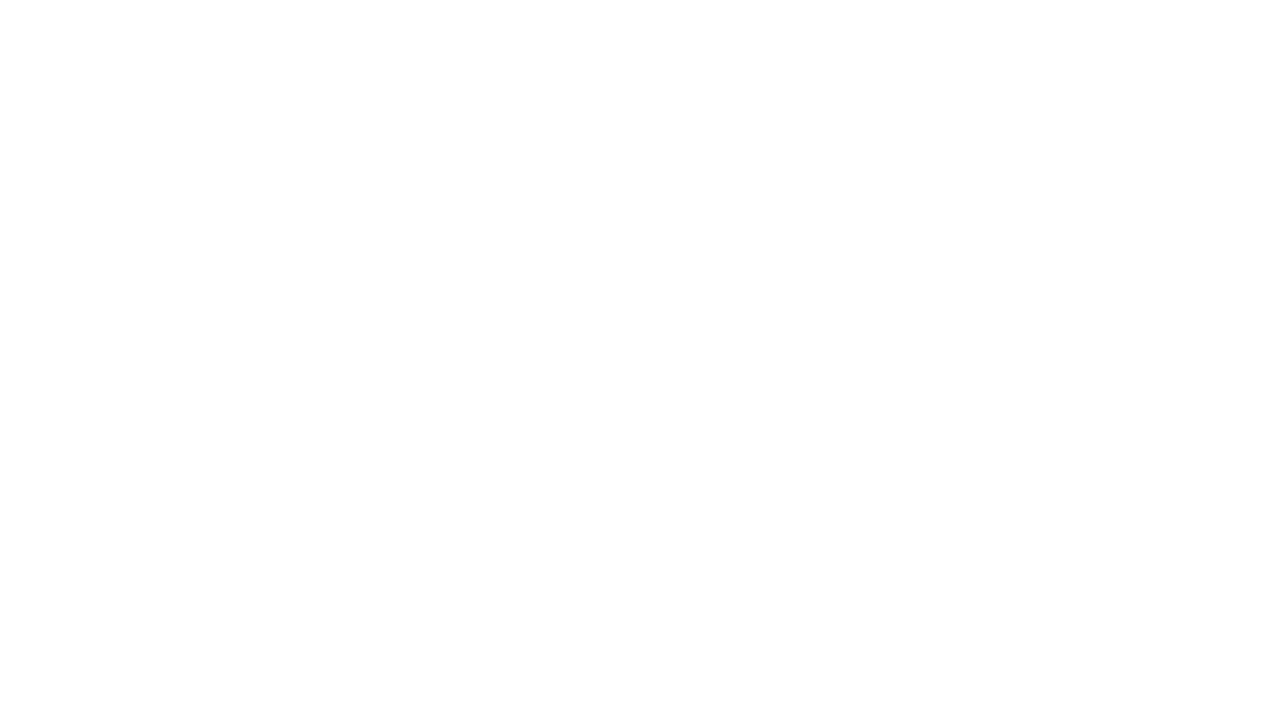
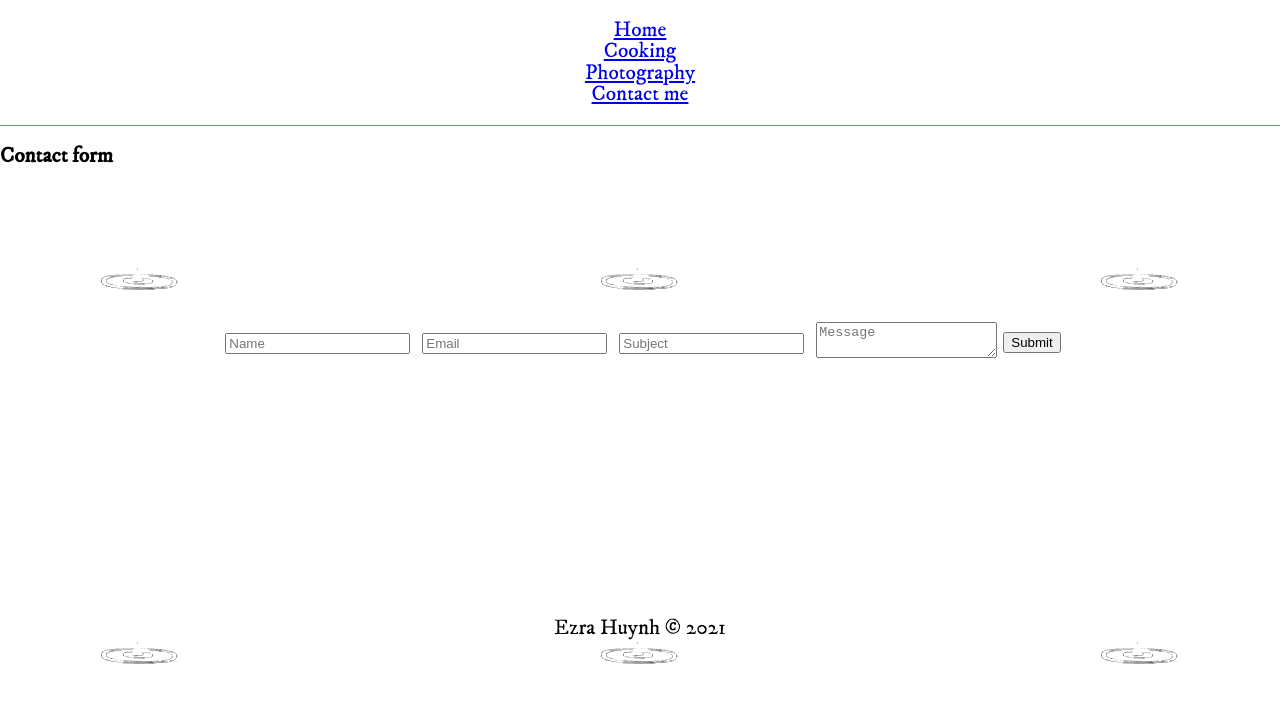
Before and after one commit to ezra-huynh/ezra-huynh.github.io, a plain HTML site: page contact.html in a window 1280 px wide. Drawn offline with nearby package versions, Linux system fonts and the light colour scheme.

Commit message:
contact form

```diff
--- a/contact.html
+++ b/contact.html
@@ -0,0 +1,51 @@
+<!DOCTYPE html>
+<html lang="en">
+<head>
+    <meta charset="UTF-8">
+    <meta name="viewport" content="width=device-width, initial-scale=1.0;">
+    <link rel="stylesheet" type="text/css" href="css/html5reset.css">
+    <link rel='stylesheet' href='css/style_contact.css'>
+    <link rel="preconnect" href="https://fonts.gstatic.com">
+    <link href="https://fonts.googleapis.com/css2?family=IM+Fell+DW+Pica&display=swap" rel="stylesheet">
+    <title>Art</title>
+</head>
+<body>
+    <div id="page-container">
+    <header>
+        <nav>
+            <ul class="nav_links">
+                <li><a href = "index.html">Home</a></li>
+                <li><a href = "cooking.html">Cooking</a></li>
+                <li><a href = "photography.html">Photography</a></li>
+                <li><a href = "contact.html">Contact me</a></li>
+            </ul>
+        </nav>
+        </nav>
+    </header>
+    <main>
+        <div class="home">
+            <h1>Contact form</h1>
+            <form class="form">
+              <div class="name">
+                <input type="text" id="input-name" placeholder="Name">
+              </div>
+              <div>
+                <input type="text" id="input-email" placeholder="Email">
+              </div>
+              <div>
+                <input type="text" id="input-subject" placeholder="Subject">
+              </div>
+              <div class="right">
+                <p><textarea name="message" type="text" id="input-message" placeholder="Message"></textarea></p>
+              </div>
+              <input type="submit" value="Submit" id="input-submit">
+            </form>
+<!--             <iframe src="https://docs.google.com/forms/d/e/1FAIpQLSeSrVbmwKBxvRqkP_jq09yajmwcyX6h-4HEP2SD_VADbCKL6A/viewform?embedded=true" width="640" height="789" frameborder="0" marginheight="0" marginwidth="0">Loading…</iframe> -->
+        </div>
+    </main>
+    </div>
+    <footer>
+        <p>Ezra Huynh &copy; 2021</p>
+    </footer>
+</body>
+</html>
--- /dev/null
+++ b/css/style_contact.css
@@ -0,0 +1,60 @@
+body {
+	margin: 0;
+  	padding: 0;
+  	font-size: 16pt;
+  	font-family: 'IM Fell DW Pica', serif;
+	background-color: #ffffff;
+    background-image: url('../img/rain.gif');
+    background-position: center top;
+    background-size: auto;
+    background-repeat: repeat;
+    background-attachment: scroll;
+    min-height: 100%;
+}
+
+header{
+	/*background: #fff;*/
+	margin-bottom: 20px;
+	border-bottom: 1px solid #629B63;
+	display: flex;
+	flex-direction: column;
+	justify-content: center;
+	align-items: center;
+}
+
+#page-container {
+	min-height: 100%;
+  	margin-bottom: -20px;
+}
+
+#page-container:after {
+	content: "";
+  	display: block;
+}
+
+footer, #page-container:after {
+	height: 20px;
+	text-align: center;
+	padding-top: 50px
+}
+
+.nav_links{
+  	display: flex;
+  	flex-direction: column;
+  	justify-content: center;
+  	align-items: center;
+  	margin-bottom: 20px;
+  	margin-top: 20px;
+}
+
+.form {
+    min-height: 350px;
+    display: flex;
+    flex-wrap: wrap;
+    justify-content: center;
+    align-items: center;
+}
+
+.form > div {
+  margin: 6px;
+}
```
Also changed, not shown: index.html (+1 -1 lines), photography.html (+1 -1 lines).
